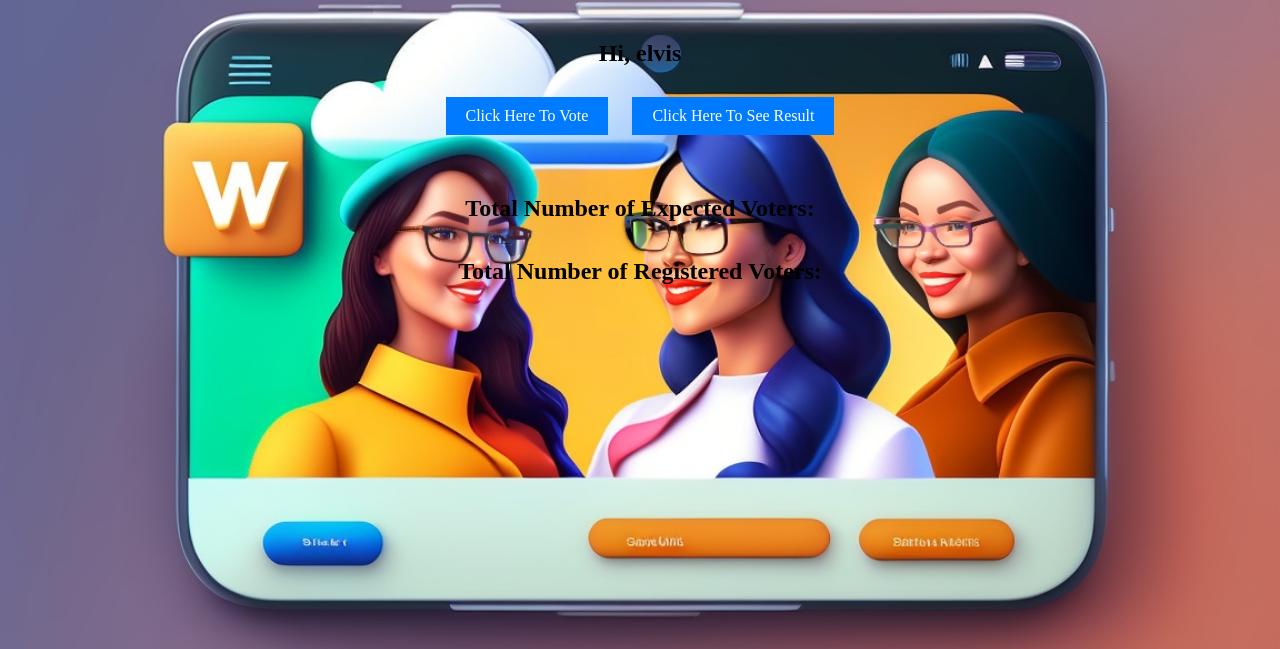
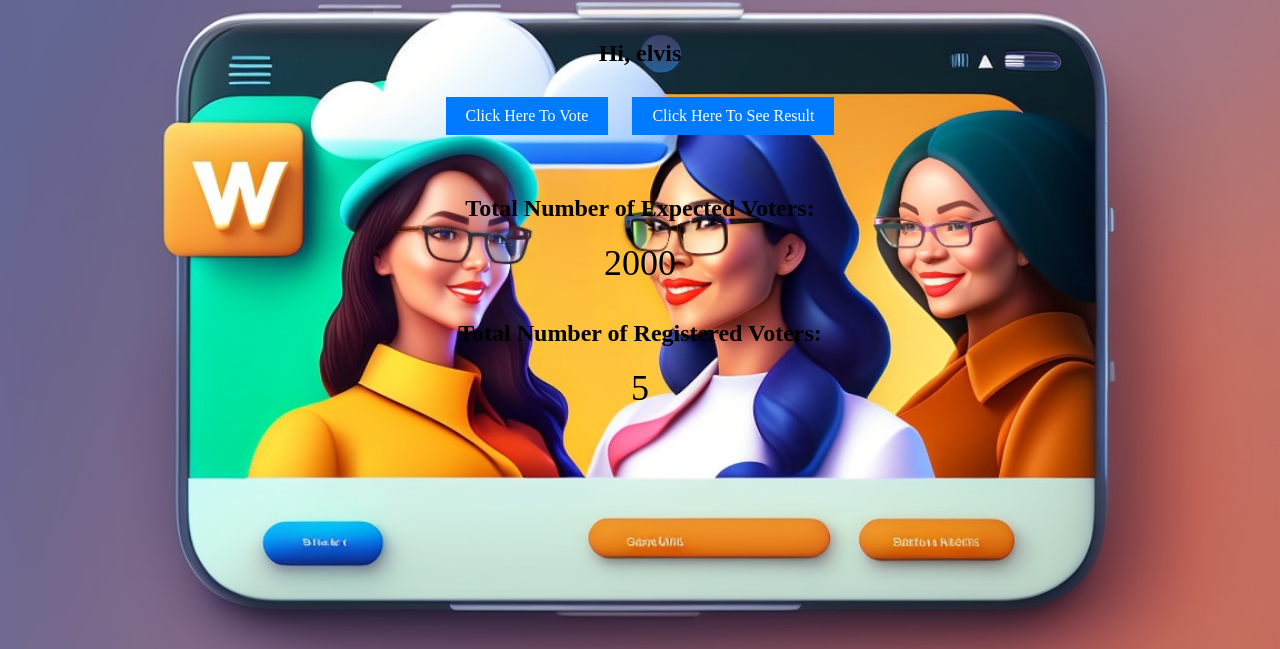
Before and after one commit to E-ditital1000/E-DIGITAL_NETWORK, a Django app: page /dashboard/ in a window 1280 px wide. Shown: the part 97-746 px from the top of the page. Run offline with Django 4.2, Linux system fonts and the light colour scheme; a user stored in the database is signed in; some libraries are stand-ins or nearby versions.

Commit message:
instance

```diff
--- a/templates/dashboard.html
+++ b/templates/dashboard.html
@@ -27,9 +27,9 @@
 
 <div class="result-container">
   <h2 class="result-heading">Total Number of Expected Voters:</h2>
-  <p class="result-value">{{ total_voters }}</p>
+  <p class="result-value">2000</p>
  <h2 class="result-heading">Total Number of Registered Voters:</h2>
-  <p class="result-value">{{ registered_voters_count }}</p>
+  <p class="result-value">5</p>
 </div>
 
 
```
